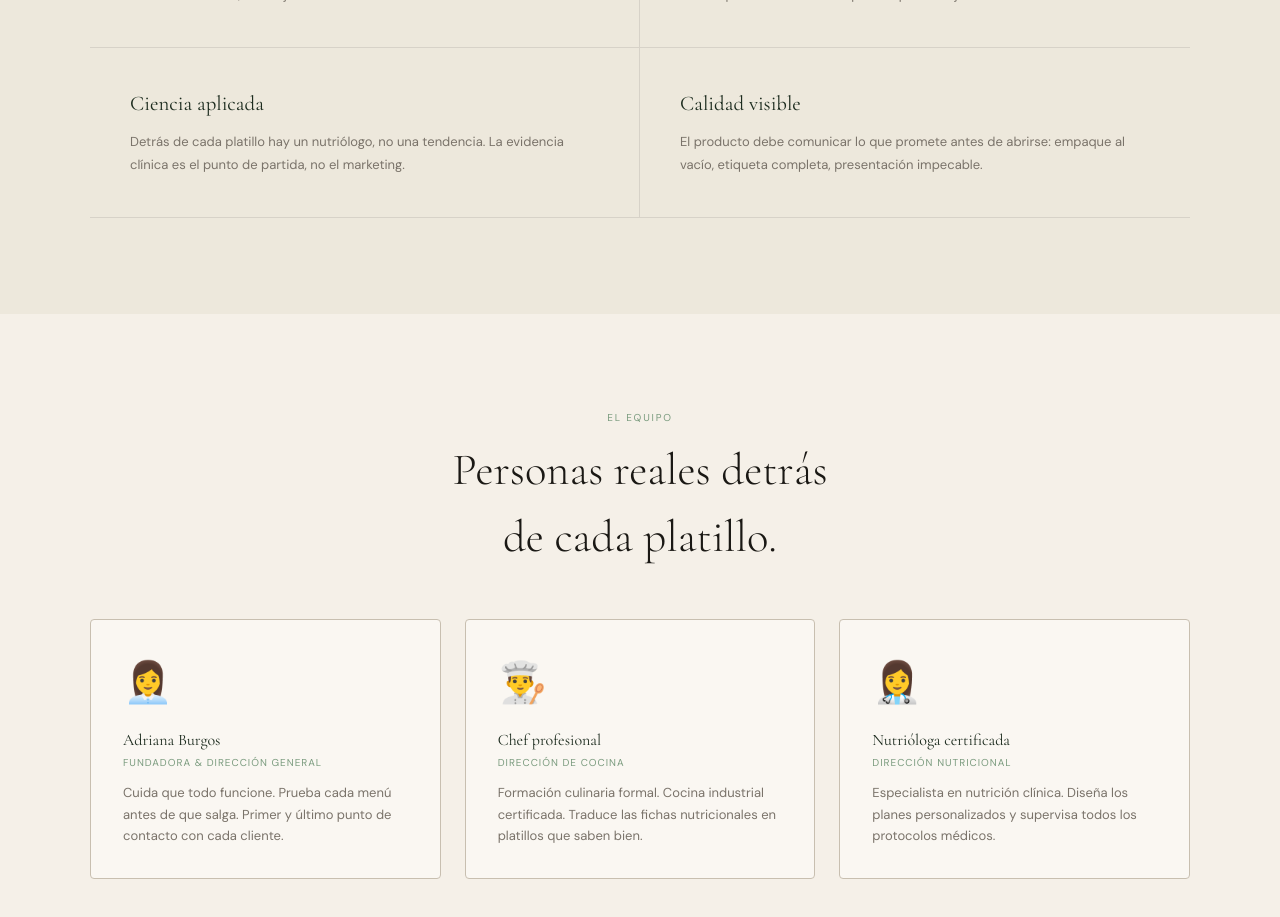
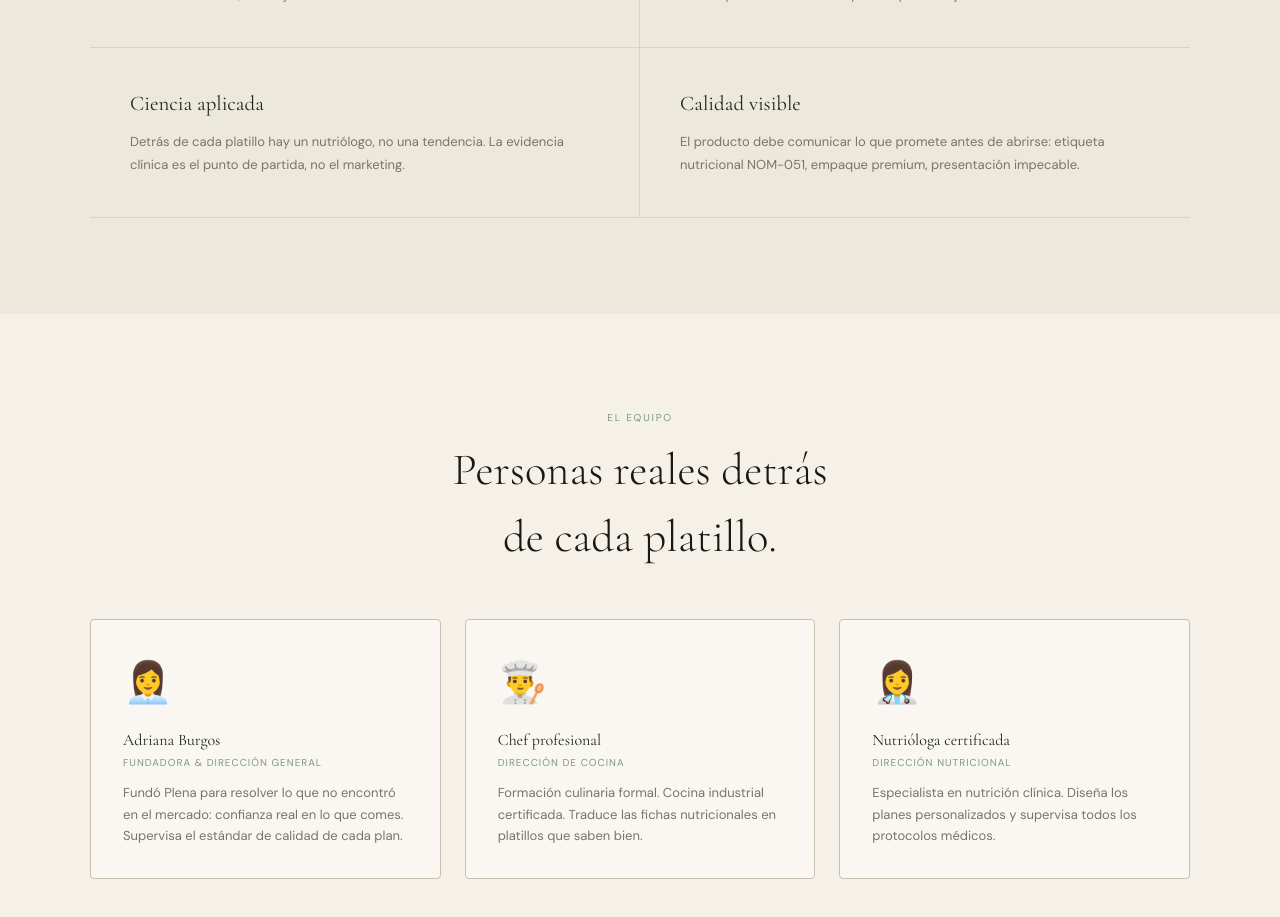
Before and after one commit to rahele95/plena, a Next.js app: page /sobre-nosotros in a window 1280 px wide. Shown: the part 1680-2597 px from the top of the page. Built offline with nearby package versions, Linux system fonts and the light colour scheme.

Commit message:
align: page.tsx — empaque premium, Kids $150, zonas confirmadas

```diff
--- a/app/sobre-nosotros/page.tsx
+++ b/app/sobre-nosotros/page.tsx
@@ -61,7 +61,7 @@ export default function SobreNosotros() {
               ["Disciplina","No vendemos dietas de 30 días. Construimos el hábito de comer bien, semana a semana, sin atajos."],
               ["Buenos hábitos","Cada plan está diseñado para que el cliente desarrolle una relación diferente con lo que come — no solo que cumpla un objetivo."],
               ["Ciencia aplicada","Detrás de cada platillo hay un nutriólogo, no una tendencia. La evidencia clínica es el punto de partida, no el marketing."],
-              ["Calidad visible","El producto debe comunicar lo que promete antes de abrirse: empaque al vacío, etiqueta completa, presentación impecable."],
+              ["Calidad visible","El producto debe comunicar lo que promete antes de abrirse: etiqueta nutricional NOM-051, empaque premium, presentación impecable."],
             ].map(([t, b], i) => (
               <div key={t} style={{ padding:"2.5rem", borderBottom:`0.5px solid ${C.rule}`, borderRight:i%2===0?`0.5px solid ${C.rule}`:"none" }}>
                 <div style={{ fontFamily:serif, fontSize:"1.3rem", fontWeight:400, color:C.night, marginBottom:"0.75rem" }}>{t}</div>
@@ -82,7 +82,7 @@ export default function SobreNosotros() {
           </div>
           <div style={{ display:"grid", gridTemplateColumns:"repeat(3,1fr)", gap:"1.5rem" }}>
             {[
-              { emoji:"👩‍💼", name:"Adriana Burgos", role:"Fundadora & Dirección general", desc:"Cuida que todo funcione. Prueba cada menú antes de que salga. Primer y último punto de contacto con cada cliente." },
+              { emoji:"👩‍💼", name:"Adriana Burgos", role:"Fundadora & Dirección general", desc:"Fundó Plena para resolver lo que no encontró en el mercado: confianza real en lo que comes. Supervisa el estándar de calidad de cada plan." },
               { emoji:"👨‍🍳", name:"Chef profesional", role:"Dirección de cocina", desc:"Formación culinaria formal. Cocina industrial certificada. Traduce las fichas nutricionales en platillos que saben bien." },
               { emoji:"👩‍⚕️", name:"Nutrióloga certificada", role:"Dirección nutricional", desc:"Especialista en nutrición clínica. Diseña los planes personalizados y supervisa todos los protocolos médicos." },
             ].map(p => (
```
